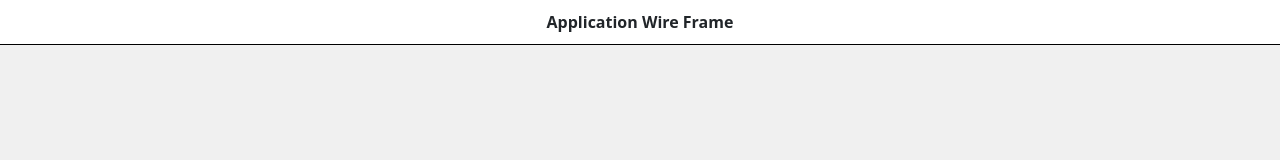
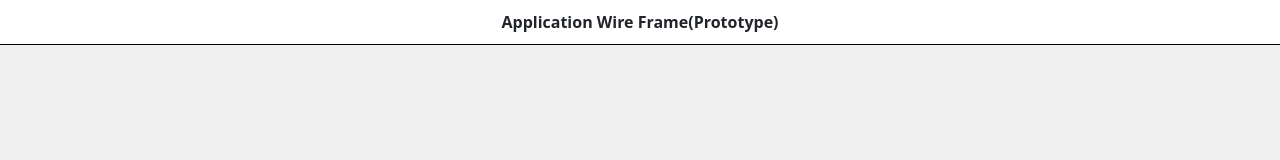
Before and after one commit to utkrishtsolanki97/vitejs-vite-dhgrf7vnsa, a React (Vite) app: page / in a window 1280 px wide. Shown: the top 160 px of the page. Built offline with nearby package versions, Linux system fonts and the light colour scheme.

Commit message:
updated heading

```diff
--- a/src/App.jsx
+++ b/src/App.jsx
@@ -54,7 +54,7 @@ function App() {
   return (
     <div>
       <div className='wireframe-section'>
-        <span>Application Wire Frame</span>
+        <span>Application Wire Frame(Prototype)</span>
       </div>
 
       <div className="appcontainer">
```
